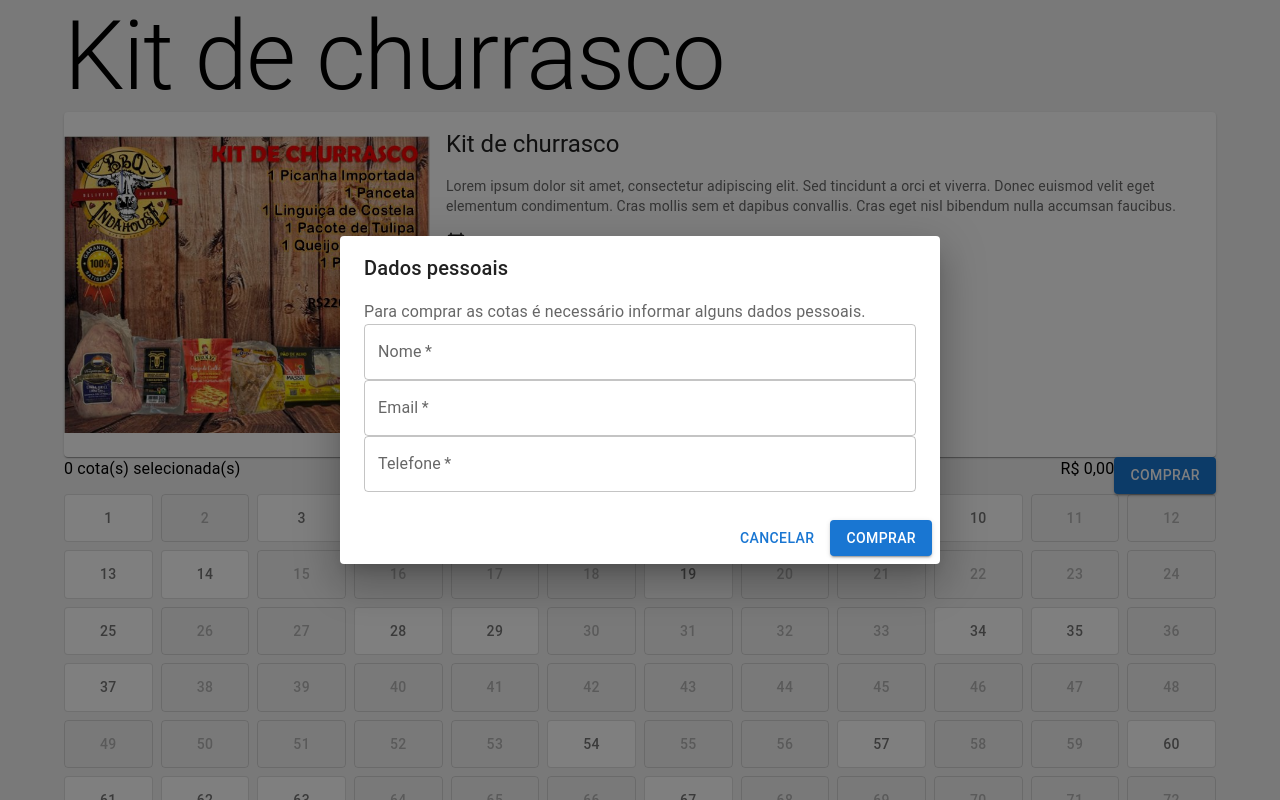
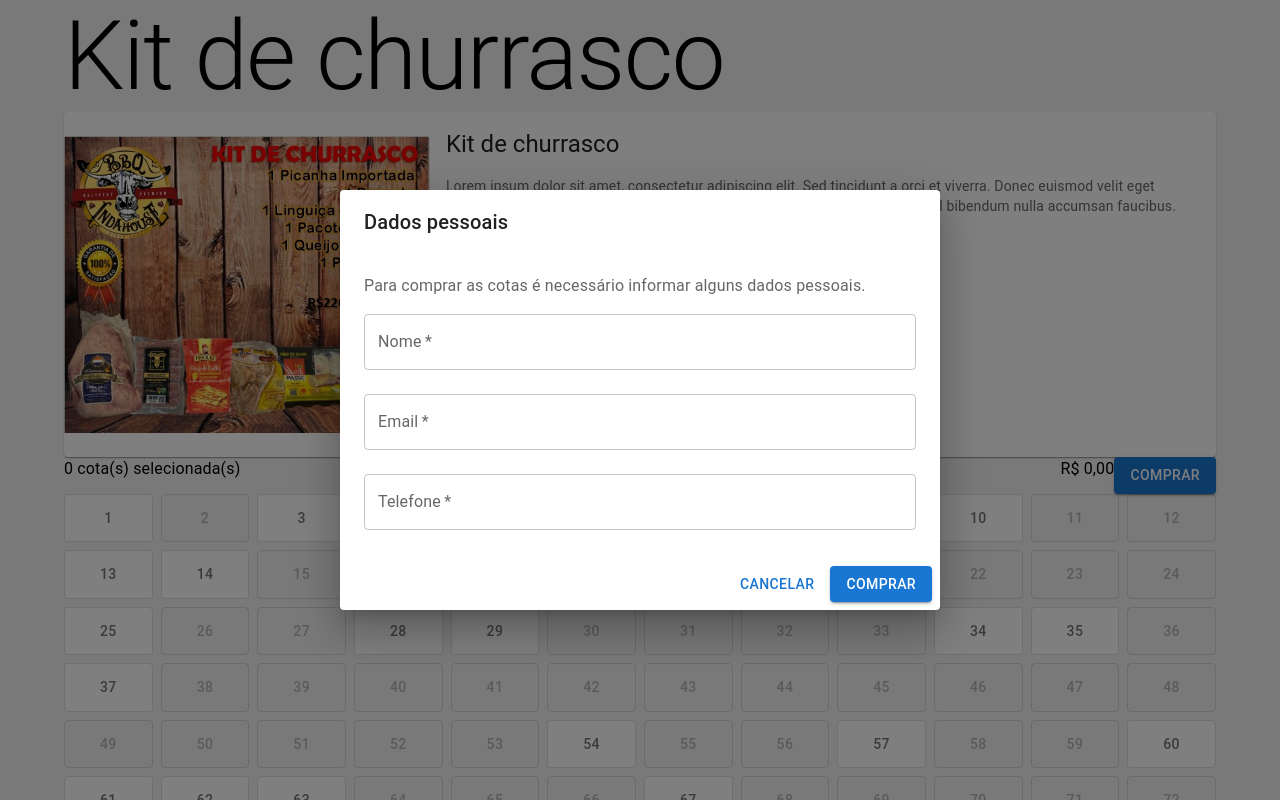
Before and after one commit to gffhammes/rifas-alexandre, a Next.js app: page /rifas/000001 in a window 1280 px wide. Both pictures are taken after a click on the button "COMPRAR". Shown: the top 800 px of the page. Built offline with nearby package versions, Linux system fonts and the light colour scheme.

Commit message:
formik added

```diff
--- a/src/components/commons/UserForm/Input.js
+++ b/src/components/commons/UserForm/Input.js
@@ -1,8 +1,23 @@
 import { TextField } from '@mui/material'
-import React from 'react'
+import { useField } from 'formik';
+import React, { useCallback } from 'react'
 
 export const Input = (props) => {
-  const {name, label, type, required} = props;
+  const { name, label, type, required } = props;
+
+  const [field, meta, helpers] = useField(name);
+
+	const getHelperText = useCallback(() => {
+		if (Boolean(meta.touched) && Boolean(meta.error)) {
+			return meta.error;
+		}
+
+		if (props.helperText) {
+			return props.helperText;
+		}
+	}, [meta.error, meta.touched, props.helperText]);
+
+
   return (
     <TextField
       {...props}
@@ -11,6 +26,10 @@ export const Input = (props) => {
       label={label}
       type={type}
       required={required || false}
+      value={field.value}
+      onChange={field.onChange}
+      error={Boolean(meta.touched) && Boolean(meta.error)}
+			helperText={getHelperText()}
     />
   )
 }
--- a/src/components/commons/UserForm/UserForm.js
+++ b/src/components/commons/UserForm/UserForm.js
@@ -7,7 +7,7 @@ import DialogContent from '@mui/material/DialogContent';
 import DialogContentText from '@mui/material/DialogContentText';
 import DialogTitle from '@mui/material/DialogTitle';
 import { Input } from './Input';
-import { useFormik } from 'formik';
+import { Form, Formik, useFormik } from 'formik';
 
 export default function FormDialog({ open, setOpen }) {
 
@@ -15,49 +15,78 @@ export default function FormDialog({ open, setOpen }) {
     setOpen(false);
   };
 
-  const formik = useFormik({
-    initialValues: {
-      email: '',
-    },
-    onSubmit: values => {
-      alert(JSON.stringify(values, null, 2));
-    },
-  });
+  const validate = (values) => {
+    const errors = {};
+
+    if (!values.name) {
+      errors.name = 'Obrigatório'
+    }
+
+    if (!values.email) {
+      errors.email = 'Obrigatório';
+    } else if (!/^[A-Z0-9._%+-]+@[A-Z0-9.-]+\.[A-Z]{2,4}$/i.test(values.email)) {
+      errors.email = 'Email inválido';
+    }
+
+
+    return errors;
+  }
 
   return (
     <div>
       <Dialog open={open} >
         <DialogTitle>Dados pessoais</DialogTitle>
+        <Formik
+          initialValues={{ name: '', email: '', phone: undefined }}
+          validate={validate}
+          onSubmit={(values, actions) => {
+            setTimeout(() => {
+              alert(JSON.stringify(values, null, 2));
+              actions.setSubmitting(false);
+            }, 1000);
+          }}
+        >
+          {(props) => (
+            <Form onSubmit={props.handleSubmit} noValidate>
               <DialogContent>
                 <DialogContentText>
                   Para comprar as cotas é necessário informar alguns dados pessoais.
                 </DialogContentText>
                 <Input
                   id="name"
+                  name="name"
                   label="Nome"
                   type="text"
                   fullWidth
                   required
+                  margin='normal'
                 />
                 <Input
                   id="email"
+                  name="email"
                   label="Email"
                   type="email"
                   fullWidth
                   required
+                  margin='normal'
                 />
                 <Input
                   id="phone"
+                  name="phone"
                   label="Telefone"
                   type="number"
                   fullWidth
                   required
+                  margin='normal'
                 />
               </DialogContent>
               <DialogActions>
                 <Button onClick={handleClose}>Cancelar</Button>
-          <Button variant='contained' onClick={handleClose}>Comprar</Button>
+                <Button variant='contained' type='submit'>Comprar</Button>
               </DialogActions>
+            </Form>
+          )}
+        </Formik>
       </Dialog>
     </div>
   );
```
Lines whose indentation alone changed are shown as unchanged.
